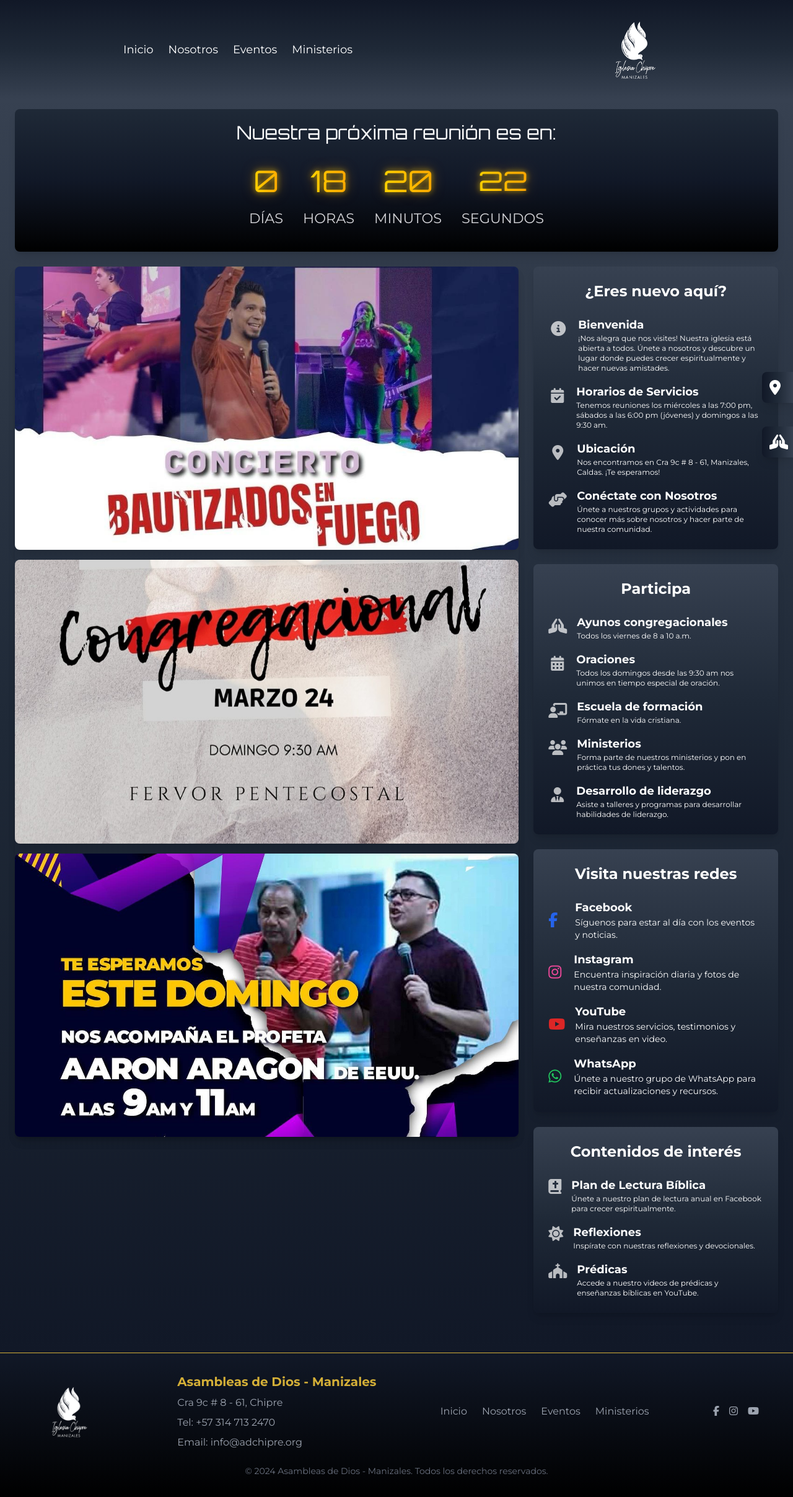
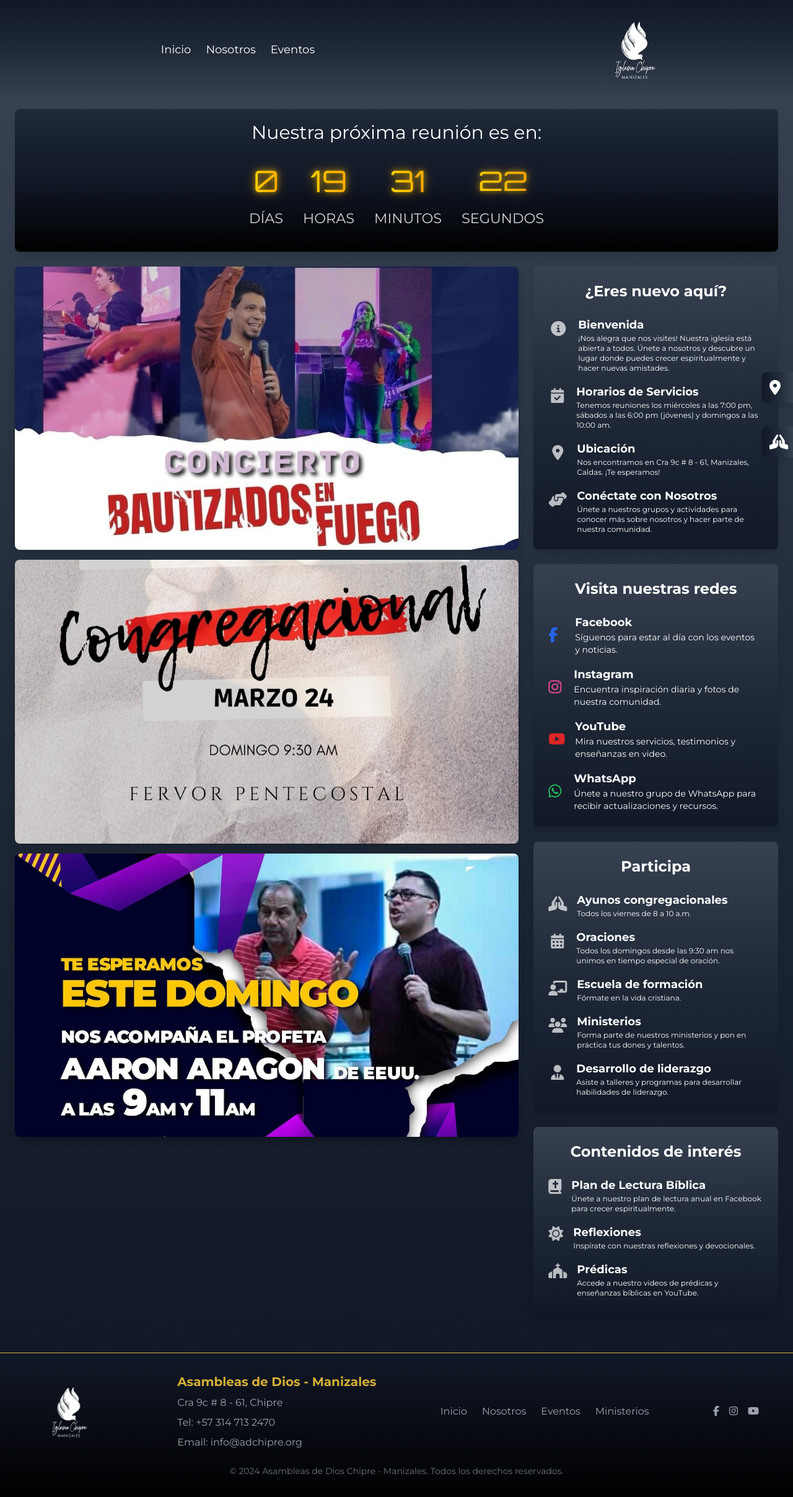
Before and after one commit to sogom01/Asambleas-De-Dios-Chipre, an Astro site: page / in a window 1280 px wide. Shown: the whole page at 62% size. Built offline with nearby package versions, Linux system fonts and the light colour scheme; Astro itself is replaced by a stand-in of ours.

Commit message:
Cambios en el diseño

```diff
--- a/src/components/Countdown.astro
+++ b/src/components/Countdown.astro
@@ -2,10 +2,7 @@
   id="countdown"
   class="relative bg-gradient-to-b from-gray-800 via-gray-900 to-black text-white py-5 mx-2 rounded-lg shadow-lg"
 >
-  <h2
-    id="countdown-title"
-    class="text-3xl font-normal text-center mb-6 px-4 font-mono"
-  >
+  <h2 id="countdown-title" class="text-3xl font-normal text-center mb-6 px-4">
     Nuestra próxima reunión es en:
   </h2>
   <div class="text-center text-lg italic mb-6" id="next-meeting-label"></div>
@@ -59,7 +56,7 @@
 <script>
   document.addEventListener("DOMContentLoaded", function () {
     const meetingTimes = [
-      { day: "Saturday", time: "18:00" }, // Saturday at 6 PM
+      { day: "Saturday", time: "19:11" }, // Saturday at 6 PM
       { day: "Sunday", time: "10:00" }, // Sunday at 10 AM
       { day: "Wednesday", time: "19:00" }, // Wednesday at 7 PM
     ];
--- a/src/components/Footer.astro
+++ b/src/components/Footer.astro
@@ -82,7 +82,8 @@
     </div>
   </div>
   <div class="text-center mt-6 text-gray-500 text-sm">
-    &copy; 2024 Asambleas de Dios - Manizales. Todos los derechos reservados.
+    &copy; 2024 Asambleas de Dios Chipre - Manizales. Todos los derechos
+    reservados.
   </div>
 </footer>
 
--- a/src/components/Header.astro
+++ b/src/components/Header.astro
@@ -45,13 +45,13 @@
             >Eventos</a
           >
         </li>
-        <li>
+        <!-- <li>
           <a
             href="/ministries"
             class="relative hover:text-yellow-500 transition duration-300"
             >Ministerios</a
           >
-        </li>
+        </li> -->
       </ul>
     </div>
   </nav>
--- a/src/components/NewHere.astro
+++ b/src/components/NewHere.astro
@@ -26,7 +26,7 @@
         <h4 class="text-lg font-semibold text-white">Horarios de Servicios</h4>
         <p class="text-white text-xs">
           Tenemos reuniones los miércoles a las 7:00 pm, sábados a las 6:00 pm
-          (jóvenes) y domingos a las 9:30 am.
+          (jóvenes) y domingos a las 10:00 am.
         </p>
       </div>
     </li>
--- a/src/pages/index.astro
+++ b/src/pages/index.astro
@@ -53,8 +53,8 @@ import SidebarButtonPray from "../components/SidebarButtonPray.astro";
           </div>
           <div class="lg:col-span-1">
             <NewHere />
+            <SocialMedia />
             <Involved />
-            <SocialMedia />
             <Content />
           </div>
         </div>
```
